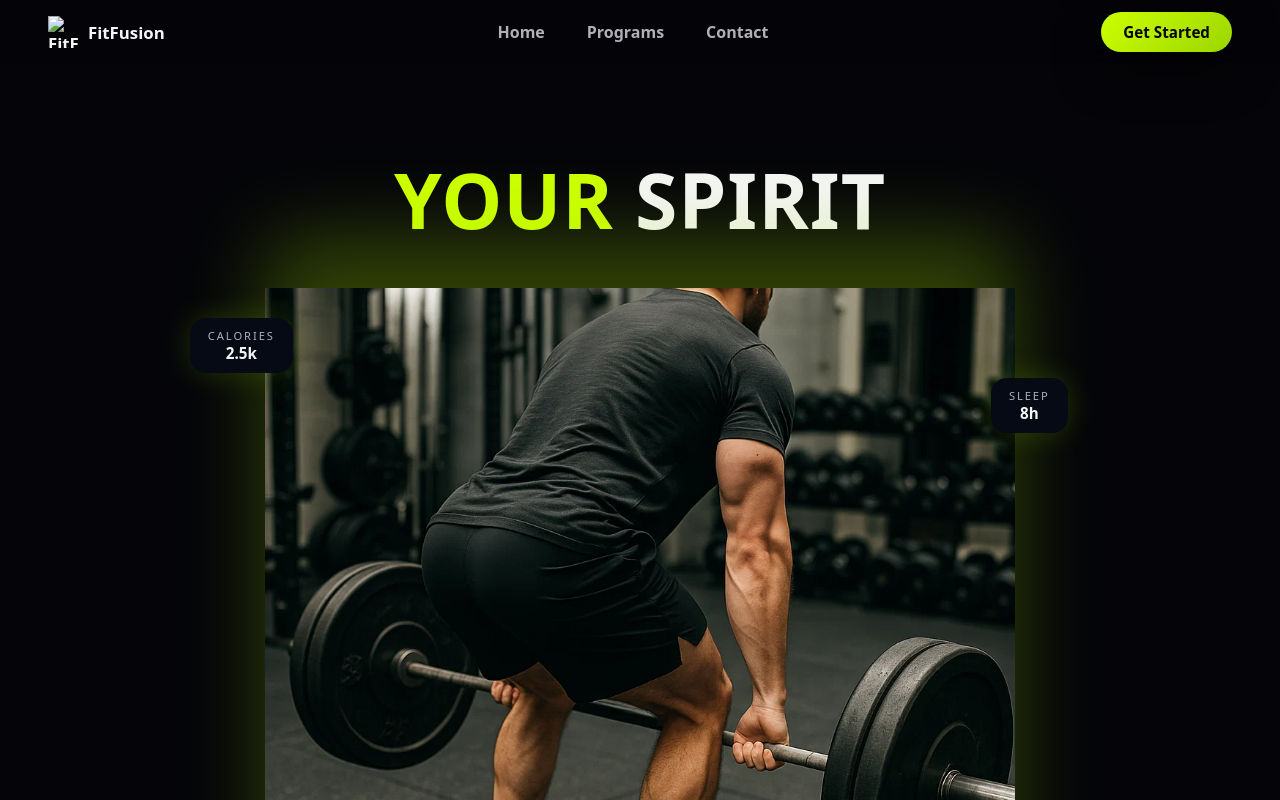
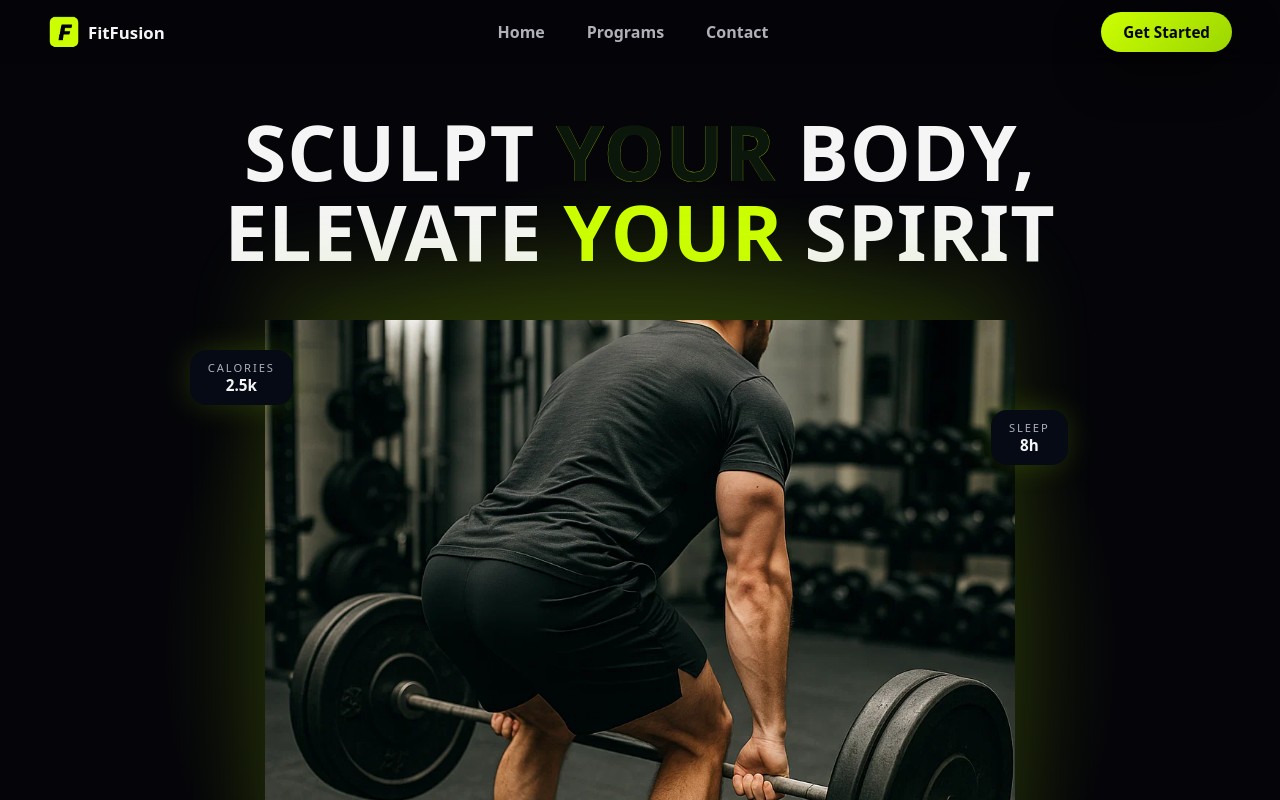
Before and after one commit to benjithecoder/fitfusion-final-project, a plain HTML site: page index.html in a window 1280 px wide. Shown: the top 800 px of the page. Drawn offline with Linux system fonts and the light colour scheme.

Commit message:
Describe what you changed

```diff
--- a/index.html
+++ b/index.html
@@ -22,7 +22,7 @@
                 <!-- Left side: Logo -->
                 <div class="nav-left">
                     <a href="#home" class="logo">
-                        <img src="assets/icons/logo.svg" alt="FitFusion logo"/>  <!--Instead of a missing/broken icon, the browser shows the alt text(fit fusion logo).-->
+                        <img src="assets/icons/Pasted graphic 2.png" alt="FitFusion logo"/>  <!--Instead of a missing/broken icon, the browser shows the alt text(fit fusion logo).-->
                         <span>FitFusion</span> <!--span= keep this text on 1 line next to the image , don't put this text on a new line![LOGO ICON] FitFusion-->
                     </a>
                 </div>
@@ -50,7 +50,8 @@
             <!--hero section (big title + hero image + stats)-->
             <section id="hero" class="hero">
                 <h1 class="hero-title">
-
+                    SCULPT <span class="hero-highlight-faded">YOUR</span> BODY, <br/>
+                    ELEVATE
                     <span class="hero-highlight">YOUR</span>
                     SPIRIT
                 </h1>
@@ -78,12 +79,12 @@
                                 <p class="stat-value">100bpm</p>
                             </div>
                         </div>
+
+                        <div class="hero-clients">
+                            <p class="hero-clients-number">12k+</p>
+                            <p class="hero-clients-label">Healthier customers worldwide</p>
+                        </div>
                     </div>
-                </div>
-
-                <div class="hero-clients">
-                    <p class="hero-clients-number">12k+</p>
-                    <p class="hero-clients-label">Healthier customers worldwide</p>
                 </div>
             </section>
 
--- a/styles/style.css
+++ b/styles/style.css
@@ -299,29 +299,31 @@ section {
     text-align: center; /* center text inside */
 
     /* box model */
-    padding-top: 6rem; /* space from navbar */
+    padding-top: 3rem; /* space from navbar */
     padding-bottom: 5rem; /* bottom padding */
 
     /* visual */
     overflow: visible; /* allow elements to overflow */
+    z-index: 0;
 }
 
 /* glowing background behind title + image */
 .hero::before {
-    content: "";
+    content: ""; /* create the element but show no text */
     /* layout */
-    position: absolute;
-    inset: 0; /* top, right, bottom, left = 0 */
+    position: absolute; /* let it float freely over the hero section */
+    inset: 0; /* top, right, bottom, left = 0  make this background cover the entire hero section */
     margin-inline: auto; /* center horizontally */
 
     /* visual */
     background:
         radial-gradient(circle at center,
             rgba(155,214,0,0.4) 0%,
-            rgba(5,5,9,0.4) 45%,
+            rgba(5,5,9,0.4) 60%,
             #050509 80%);
     opacity: 0.9;
     z-index: -1; /* place behind hero content */;
+
 }
 
 /* -------hero title--------- */
@@ -333,7 +335,7 @@ section {
     margin-bottom: 3rem;
 
     /* typography */
-    font-size: clamp(3rem, 6vw, 4.8rem); /* responsive font size between 3rem and 4.8rem based on viewport width */
+    font-size: clamp(3rem, 6vw, 4.8rem); /* make the text never smaller then 3 , never bigger then 4.8 and ideally 6% of screen width*/
     line-height: 1.04;
     font-weight: 900;
     text-transform: uppercase;
@@ -341,6 +343,11 @@ section {
 
     /* visual */
     color: var(--color-text);
+}
+
+.hero-highlight-faded {
+    color: #0b170b;
+    -webkit-text-stroke: 0.2px #ccff00;
 }
 /* make "your" in neon */
 .hero-highlight {
@@ -352,7 +359,7 @@ section {
     /*layout */
     display:flex;
     flex-direction: column;
-    align-items: flex-start;
+    align-items: center;
 
     /*box model */
     width: 70%;
@@ -369,7 +376,7 @@ section {
     overflow: visible; /* clip overflow for rounded corners */
 
     /* visual */
-    box-shadow: 0 -50px 80px rgba(155,214,0,0.3);
+    box-shadow: 0 -50px 80px rgba(155,214,0,0.15);
 }
 
 .hero-image {
```
Also changed, not shown: assets/icons/Pasted Graphic 2.png (added).
